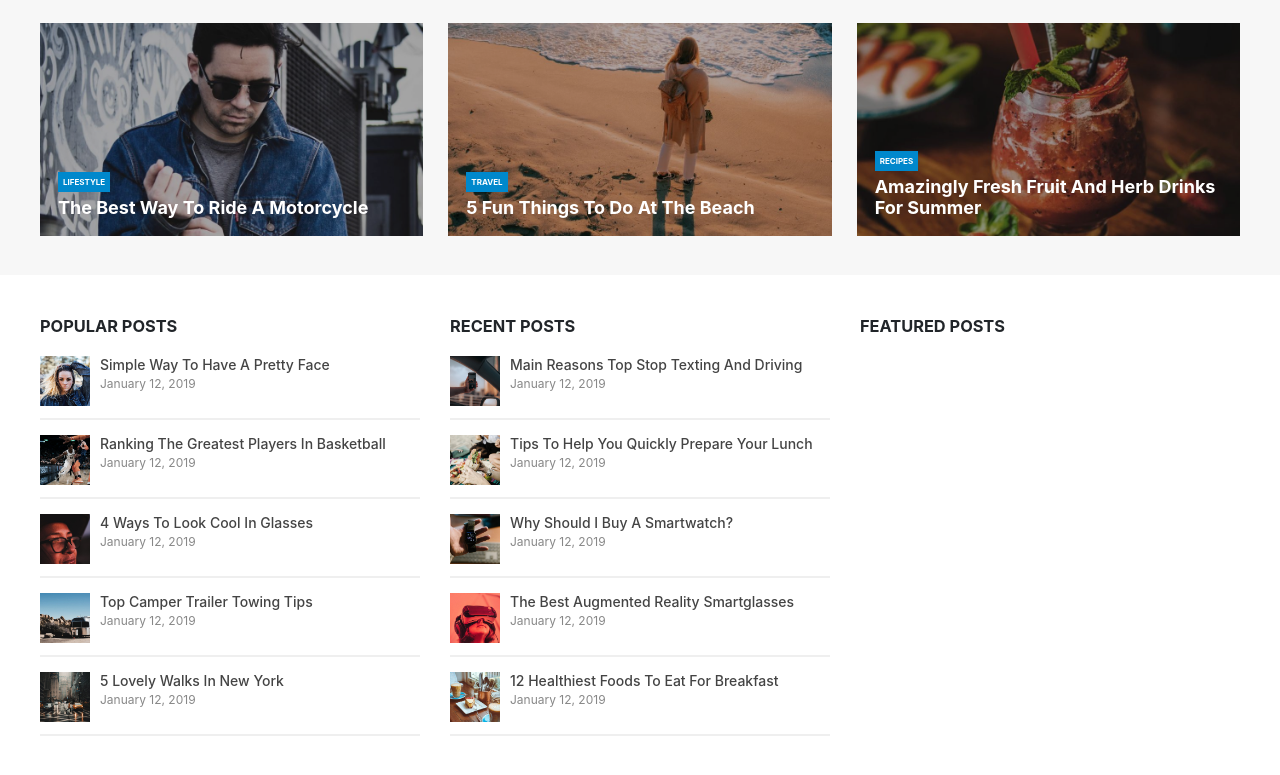
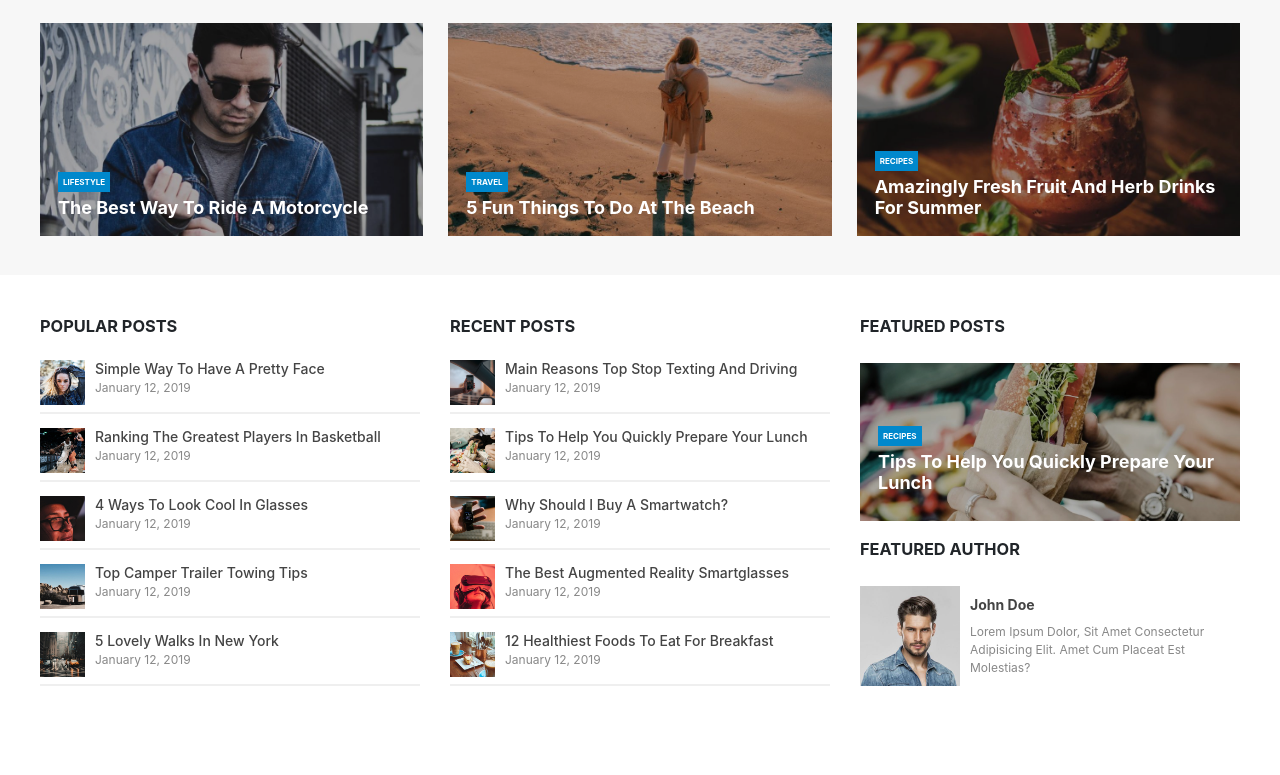
Before and after one commit to marcocor25/proj-html-vuejs, a Vue app: page / in a window 1280 px wide. Shown: the part 457-1232 px from the top of the page. Built offline with nearby package versions, Linux system fonts and the light colour scheme.

Commit message:
Sezione post completata

```diff
--- a/src/components/PostSection.vue
+++ b/src/components/PostSection.vue
@@ -1,5 +1,6 @@
 <template>
   <section class="posts">
+    <!-- POPULAR POSTS -->
     <div class="col-4">
       <h3>popular posts</h3>
       <div v-for="el in popularPosts" :key="el.id" class="post-wrapper">
@@ -12,6 +13,7 @@
         </div>
       </div>
     </div>
+    <!-- RECENT POSTS -->
     <div class="col-4">
       <h3>recent posts</h3>
       <div v-for="el in recentPosts" :key="el.id" class="post-wrapper">
@@ -24,8 +26,34 @@
         </div>
       </div>
     </div>
+    <!-- FEATURED POSTS | FEATURED AUTHOE -->
     <div class="col-4">
+      <!-- FEATURED POSTS -->
       <h3>featured posts</h3>
+      <!-- CARD -->
+      <div class="card">
+        <figure>
+          <img src="../assets/img/blog-66.jpg" />
+        </figure>
+        <div class="overlay">
+          <div class="badge">recipes</div>
+          <h3>tips to help you quickly prepare your lunch</h3>
+        </div>
+      </div>
+      <!-- FEATURED AUTHOR -->
+      <h3>featured author</h3>
+      <div class="post-wrapper-big">
+        <figure class="avatar">
+          <img src="../assets/img/avatar.jpg" />
+        </figure>
+        <div class="info">
+          <h4>john doe</h4>
+          <p>
+            Lorem ipsum dolor, sit amet consectetur adipisicing elit. Amet cum
+            placeat est molestias?
+          </p>
+        </div>
+      </div>
     </div>
   </section>
 </template>
@@ -110,7 +138,7 @@ export default {
 @import "../assets/scss/mixins.scss";
 
 .posts {
-  min-height: 500px;
+  min-height: 450px;
   display: flex;
   justify-content: space-between;
   padding: 40px 0;
@@ -122,7 +150,7 @@ export default {
     width: calc((100% / 3) - 20px);
 
     h3 {
-      padding-bottom: 5px;
+      padding-bottom: 10px;
       text-transform: uppercase;
       font-weight: bolder;
       color: $dark;
@@ -142,11 +170,10 @@ export default {
       }
 
       figure {
-        width: 50px;
+        width: 45px;
         aspect-ratio: 1;
       }
 
-      .info {
       h4 {
         padding-bottom: 3px;
         text-transform: capitalize;
@@ -160,6 +187,77 @@ export default {
         color: $light-grey;
       }
     }
+
+    .card {
+      cursor: pointer;
+      transition: 200ms linear;
+      position: relative;
+
+      &:hover {
+        transform: scale(0.97);
+      }
+
+      .overlay {
+        position: absolute;
+        top: 0;
+        left: 0;
+        width: 100%;
+        height: 100%;
+        padding: 18px;
+        display: flex;
+        flex-direction: column;
+        justify-content: flex-end;
+        align-items: flex-start;
+        gap: 5px;
+        background: rgba($color: #000000, $alpha: 0.3);
+
+        h3 {
+          font-size: 18px;
+          font-weight: bolder;
+          text-transform: capitalize;
+          color: $default;
+        }
+
+        .badge {
+          padding: 5px;
+          text-transform: uppercase;
+          font-weight: bolder;
+          font-size: 8px;
+          color: $default;
+          background: $cobalto;
+        }
+      }
+    }
+
+    .post-wrapper-big {
+      display: flex;
+      align-items: flex-start;
+      gap: 10px;
+      cursor: pointer;
+      transition: 200ms linear;
+
+      &:hover {
+        background: $smoke;
+      }
+
+      .avatar {
+        max-width: 100px;
+        aspect-ratio: 1;
+      }
+
+      h4 {
+        padding: 10px 0;
+        text-transform: capitalize;
+        font-weight: bolder;
+        color: $mid-grey;
+      }
+
+      p {
+        line-height: 18px;
+        text-transform: capitalize;
+        font-size: 12px;
+        color: $light-grey;
+      }
     }
   }
 }
```
Lines whose indentation alone changed are shown as unchanged.
